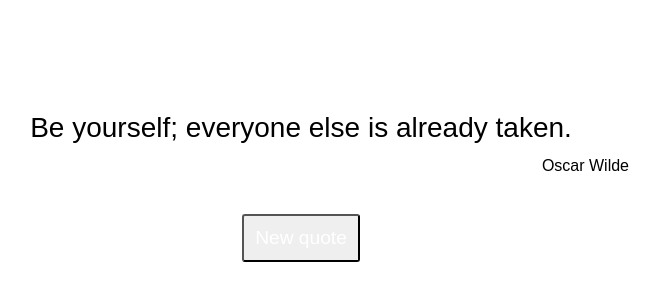
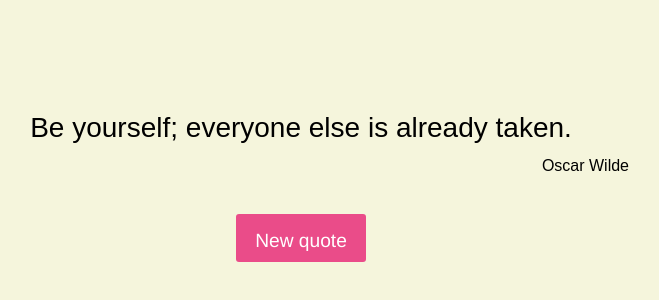
Before and after one commit to efgeorge/quote-machine, a React (Create React App) app: page / in a window 1280 px wide. Shown: the part 208-508 px from the top of the page, without its empty margins (339-998 px from the left). Built offline with nearby package versions, Linux system fonts and the light colour scheme.

Commit message:
button style changed

```diff
--- a/src/App.scss
+++ b/src/App.scss
@@ -32,6 +32,7 @@
   align-items: center;
   height: 100vh;
   font-family: 'Raleway', sans-serif;
+  background-color: beige;
 
   button {
 	color: #fff;
@@ -53,3 +54,7 @@
 	border-collapse: collapse;
 	border-spacing: 0;
 }
+
+.App {
+	background-color: beige;
+}
--- a/src/styles/Button.scss
+++ b/src/styles/Button.scss
@@ -1,7 +1,30 @@
 #new-quote {
-    // background-color: ;
-    padding: 0.7rem;
+    background-color: #EA4C89;
     border-radius: 3px;
+    border-style: none;
+    box-sizing: border-box;
+    color: #FFFFFF;
+    cursor: pointer;
+    display: inline-block;
+    font-family: "Haas Grot Text R Web", "Helvetica Neue", Helvetica, Arial, sans-serif;
     font-size: 1.2rem;
+    font-weight: 500;
+    height: 3rem;
+    line-height: 2rem;
+    list-style: none;
     margin: auto;
+    outline: none;
+    padding: 0.7rem 1.2rem;
+    position: relative;
+    text-align: center;
+    text-decoration: none;
+    transition: color 100ms;
+    vertical-align: baseline;
+    user-select: none;
+    -webkit-user-select: none;
+    touch-action: manipulation;
 }
+#new-quote:hover,
+#new-quote:focus {
+    background-color: #F082AC;
+}
--- a/src/styles/QuoteBox.scss
+++ b/src/styles/QuoteBox.scss
@@ -1,5 +1,5 @@
 #quote-box {
-    border-radius: 3px;
+    border-radius: 5px;
     // background-color: #fff;
     padding: 2rem;
 }
```
